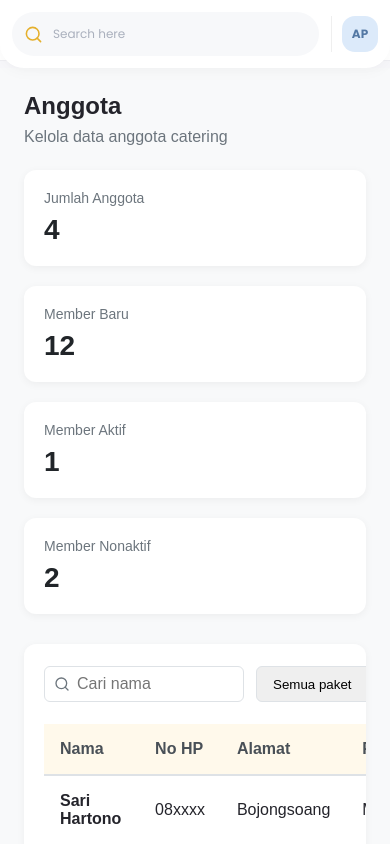
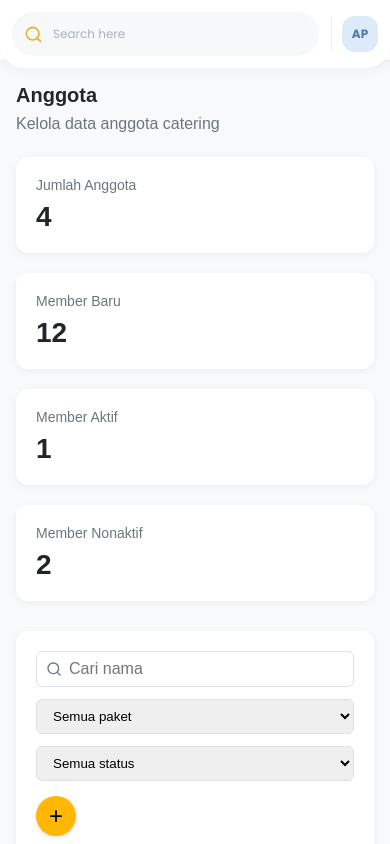
Before and after one commit to Pratama-Raka/CaterEase, a React (Vite) app: page /anggota in a window 390 px wide. Shown: the top 844 px of the page. Built offline with nearby package versions, Linux system fonts and the light colour scheme; sample sign-in values are in the browser's storage.

Commit message:
menambahkan media querry

```diff
--- a/src/pages/Anggota.css
+++ b/src/pages/Anggota.css
@@ -284,3 +284,40 @@
     z-index: 1001;
     box-shadow: 0 4px 6px rgba(0, 0, 0, 0.1);
 }
+
+@media (max-width: 768px) {
+  .form-row {
+    flex-direction: column;
+    gap: 0;
+  }
+  .filter-bar {
+    flex-direction: column;
+    align-items: stretch;
+    gap: 15px;
+  }
+  .filter-inputs {
+    flex-direction: column;
+    width: 100%;
+  }
+  .filter-inputs input,
+  .filter-inputs select,
+  .filter-inputs div {
+    width: 100% !important;
+  }
+}
+
+@media (max-width: 480px) {
+  .anggota-container {
+    padding: 16px;
+  }
+  .header-title {
+    font-size: 20px;
+  }
+  .stats-grid {
+    grid-template-columns: 1fr;
+  }
+  .modal-content {
+    padding: 20px;
+    margin: 15px;
+  }
+}
```
